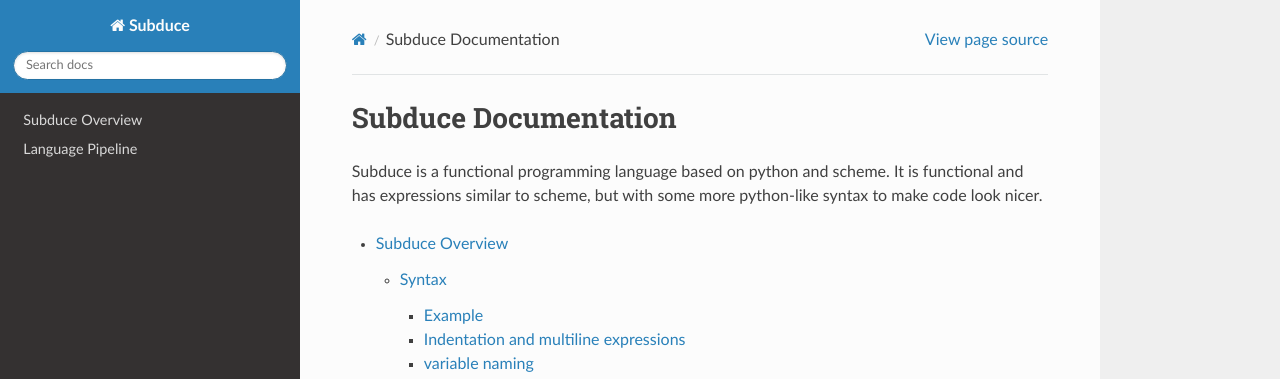
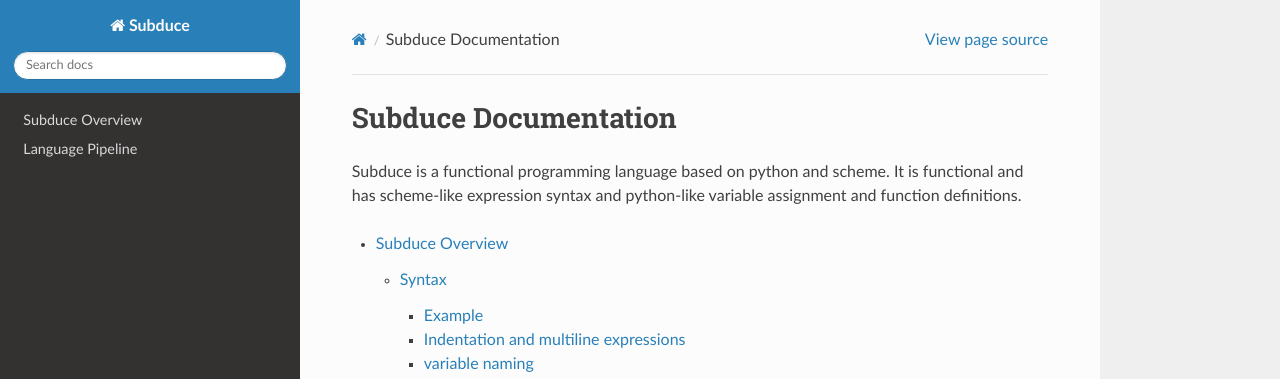
Before and after one commit to quasarbright/Subduce, a Sphinx documentation site: the page built from docs/index.rst, in a window 1280 px wide. Shown: the top 379 px of the page. Built offline with Sphinx 7.4.7 and the Read the Docs theme 2.0.0, drawn with Linux system fonts in a browser that asks for light colours.

Commit message:
Update language description

```diff
--- a/docs/index.rst
+++ b/docs/index.rst
@@ -6,7 +6,7 @@
 Subduce Documentation
 ===================================
 
-Subduce is a functional programming language based on python and scheme. It is functional and has expressions similar to scheme, but with some more python-like syntax to make code look nicer.
+Subduce is a functional programming language based on python and scheme. It is functional and has scheme-like expression syntax and python-like variable assignment and function definitions.
 
 .. toctree::
    :maxdepth: 3
```
